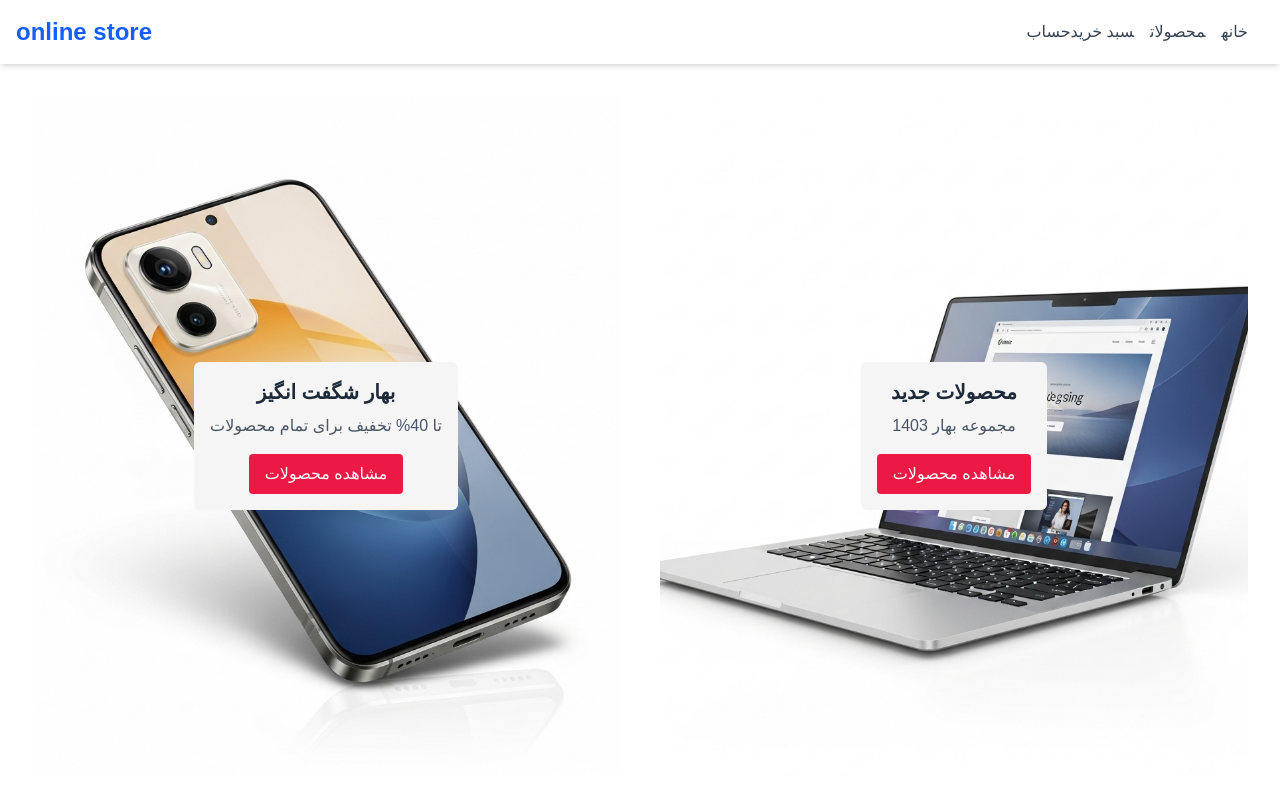
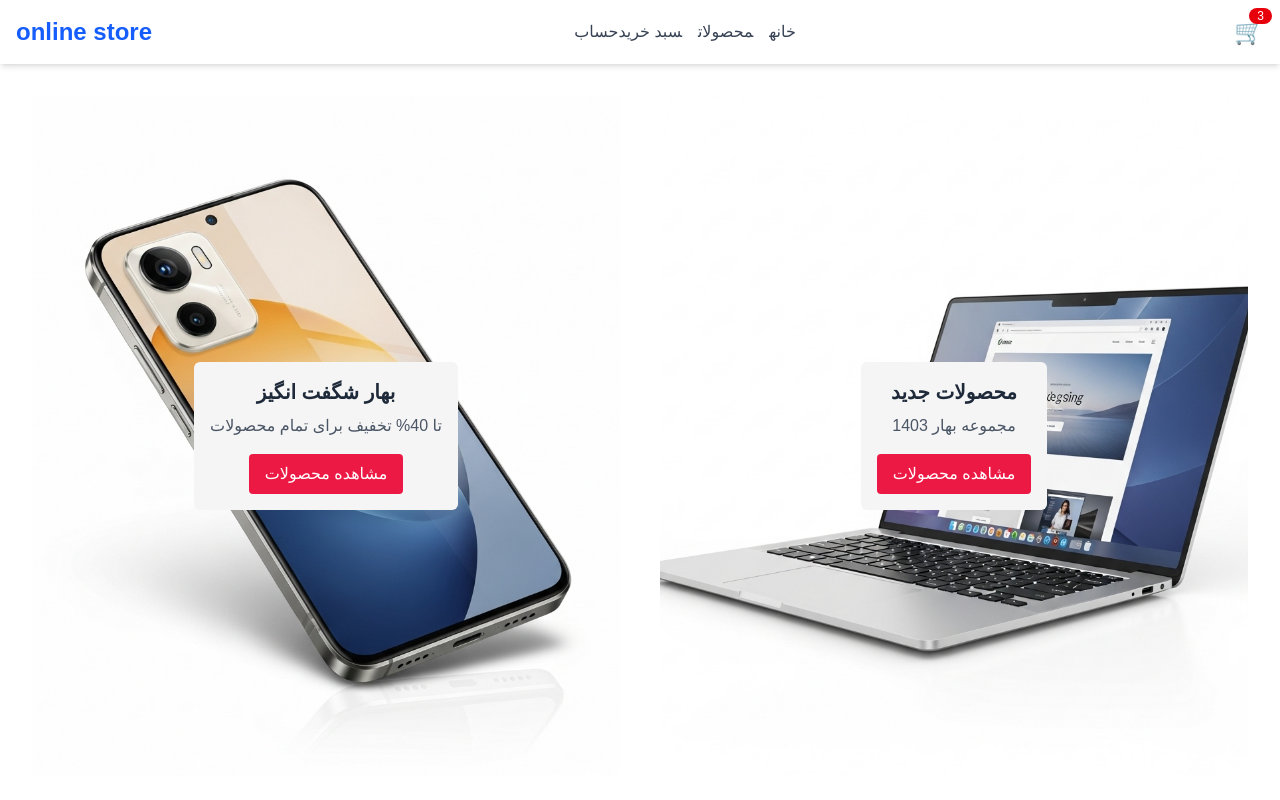
Before and after one commit to Erfan8104/online-store, a Next.js app: page / in a window 1280 px wide. Shown: the top 800 px of the page. Built offline with nearby package versions, Linux system fonts and the light colour scheme.

Commit message:
add cart icon  with item count badge  in header

```diff
--- a/src/components/Header.tsx
+++ b/src/components/Header.tsx
@@ -1,5 +1,7 @@
 "use client";
 import Link from "next/link";
+
+const cartItemsCount = 3;
 export default function Header() {
   return (
     <header className="bg-white shadow-md ">
@@ -21,6 +23,12 @@ export default function Header() {
             حساب
           </Link>
         </nav>
+        <Link href="/cart" className="relative inline-block">
+          <span className="text-2xl">🛒</span>
+          <span className="absolute -top-2 -right-2 bg-red-600 text-white text-xs rounded-full px-2">
+            {cartItemsCount}
+          </span>
+        </Link>
       </div>
     </header>
   );
```
